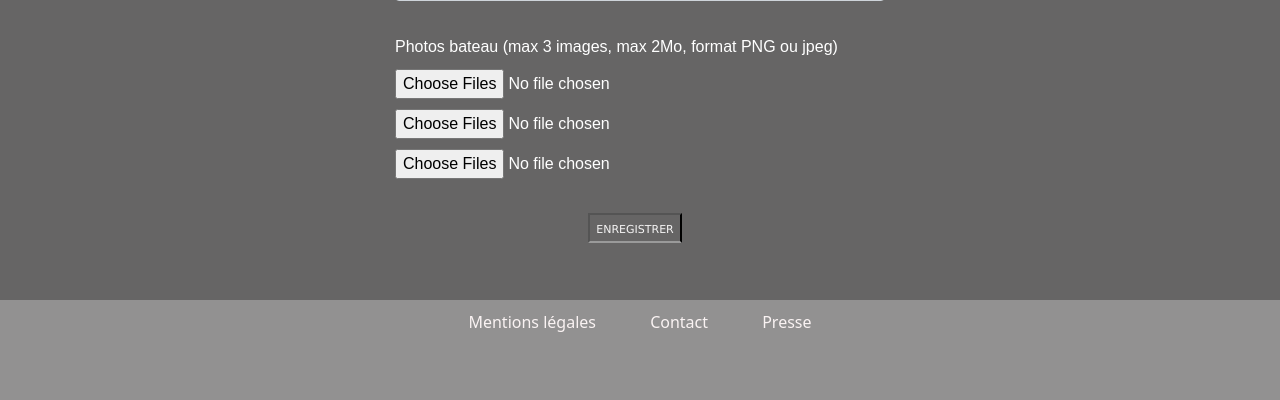
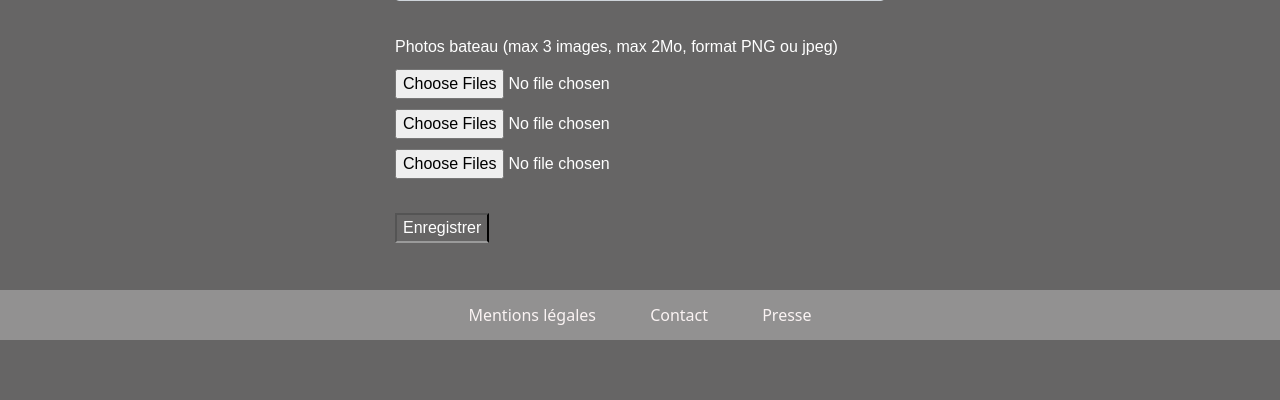
Before and after one commit to Erysam/siteAzurOceanRe, a PHP site: page /siteAzurOceanRe/formEnregBateau.php in a window 1280 px wide. Shown: the part 1383-1783 px from the top of the page. After the commit the page ends 1723 px from the top, so only its background shows below. Run offline with PHP 8.4, Linux system fonts and the light colour scheme.

Commit message:
nettoyage du css, correction bugs sur formEnregSejour.php, modif min sur formEnregBateau.php

```diff
--- a/azurOceanCss.css
+++ b/azurOceanCss.css
@@ -63,58 +39,41 @@ form .search_cp {
     text-decoration: none;
 }
 
-.lienConn:link,
-.lienConn:visited {
-    text-decoration: none;
-    font-family: Verdana;
-    font-variant-caps: all-small-caps;
-    color: #ebe9e9;
+/*footer.php*/
+.footer {
+    width: 100%;
+    height: 100%;
+    background-position: center;
+    text-align: center;
+    background-color: #929191;
+    padding: 1%;
+    display: block;
 }
 
 
-.footer {
-    bottom: 0;
-    width: 100%;
-    height: 100px;
-    background-position: center;
-    text-align: center;
-    background-color: #929191;
-    padding: 10px;
-    left: 0px;
-    display: block;
-}
 
-#main {
-    min-height: 100%;
-    position: relative;
-    padding-bottom: 10px;
-}
 
-.profilLi {
-    text-align: center;
-    list-style-type: none;
-}
-
-/*espacement sur margin top de la barre de recherche en index.php*/
-.me-2 {
-    margin-top: 10px;
+/*espacement sur margin top de la barre de recherche en index.php !! ATTENTION SI P EST UTILISE AILLEURS*/
+.me-2,
+p {
+    margin-top: 1%;
 }
 
 
-/*espacement entre les link de la navbar*/
+/*espacement entre les link de la navbar->bootStraps*/
 .navbar-expand-lg .navbar-nav .nav-link {
     padding-right: 2.5rem;
 }
 
-
+/*index.php*/
 .img_index {
     padding-bottom: 20px;
     padding-top: 16px;
 }
 
+/*body dans header.php et formCon dans tous les form*/
 body,
 .formCon {
-    /* background-repeat: no-repeat;*/
     background-color: #929191;
     background-image: linear-gradient(rgba(0, 0, 0, 0.3), rgba(0, 0, 0, 0.3));
     background-position: center;
@@ -154,31 +108,19 @@ textarea {
     border-bottom-color: unset;
 }
 
-.buttonSub {
-    display: block;
-
-}
-
+/*complément textarea*/
 textarea {
     vertical-align: top;
     border-color: rgb(61, 60, 60);
     border-width: 1px;
     border-bottom-color: white;
-    border-bottom-width: 2px
+    border-bottom-width: 2px;
 }
 
-#formFile .formControl,
-#enreg2,
-#enreg {
-    margin-bottom: 10px;
-    display: table-cell;
-    margin-bottom: 10px;
-    background: unset;
-    font-family: Verdana;
-    color: #f5f4f4;
-    font-variant-caps: all-petite-caps;
+/*tous les boutons submit*/
+.buttonSub {
+    display: block;
 }
-
 
 .carousel-inner {
     max-width: 400px;
--- a/formEnregBateau.php
+++ b/formEnregBateau.php
@@ -24,13 +24,14 @@ if (isset($_GET['modif']) && $_GET['modif'] === 'modifReussie') {
 <form action="enregBoat.php" method="POST" class="formConx" enctype="multipart/form-data" onsubmit="return verifNumberCp();">
 
     <div class="row">
-        <div class="">
+        <div class="formConxDiv">
             <label for="nomBat">Nom de votre bateau</label>
             <input type="text" class="form-control" name="nomBat" id="nomBat" placeholder="" required>
         </div>
     </div>
+
     <div class="row">
-        <div class="">
+        <div class="formConxDiv">
             <label for="adresse">Adresse / Port d'attache</label>
             <input type="text" class="form-control" name="adresse" id="adresse" required>
 
```
Also changed, not shown: other parts of azurOceanCss.css (+19 -67 lines), formEnregSejour.php (+28 -28 lines).
